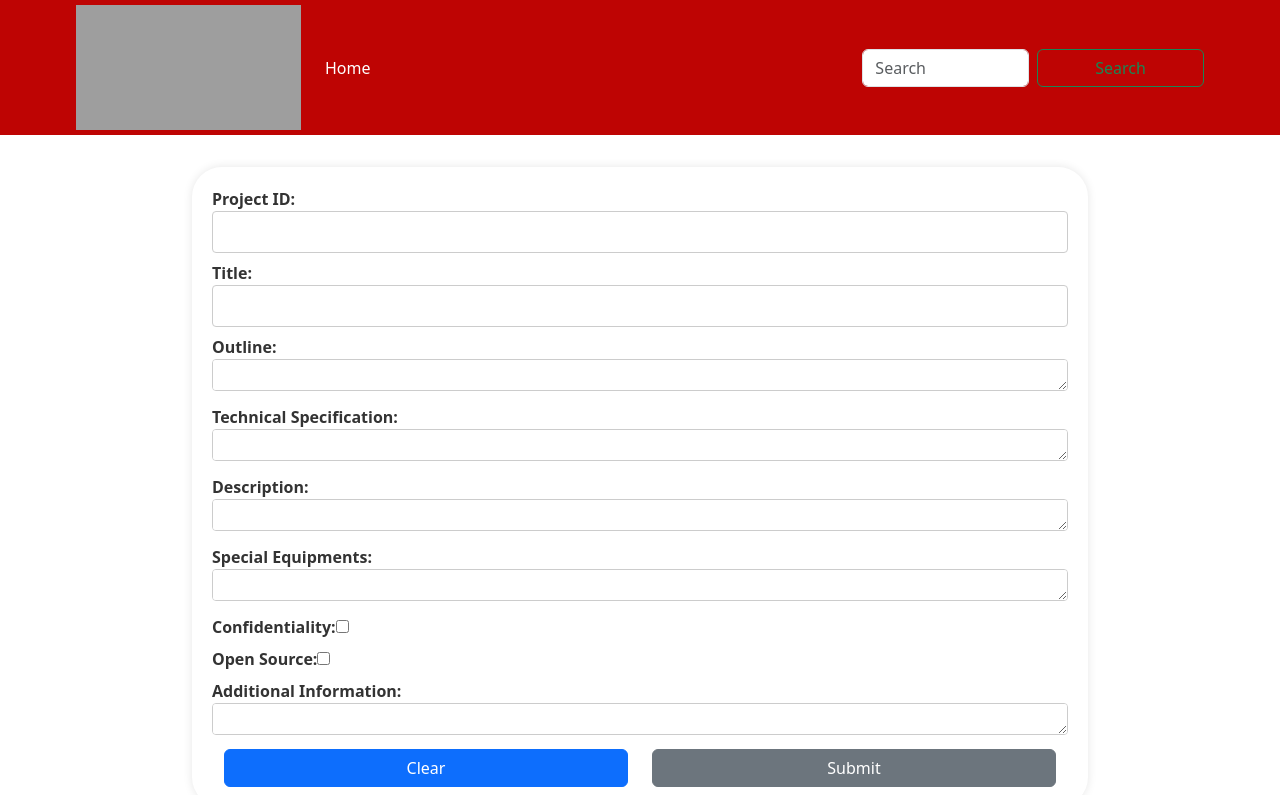
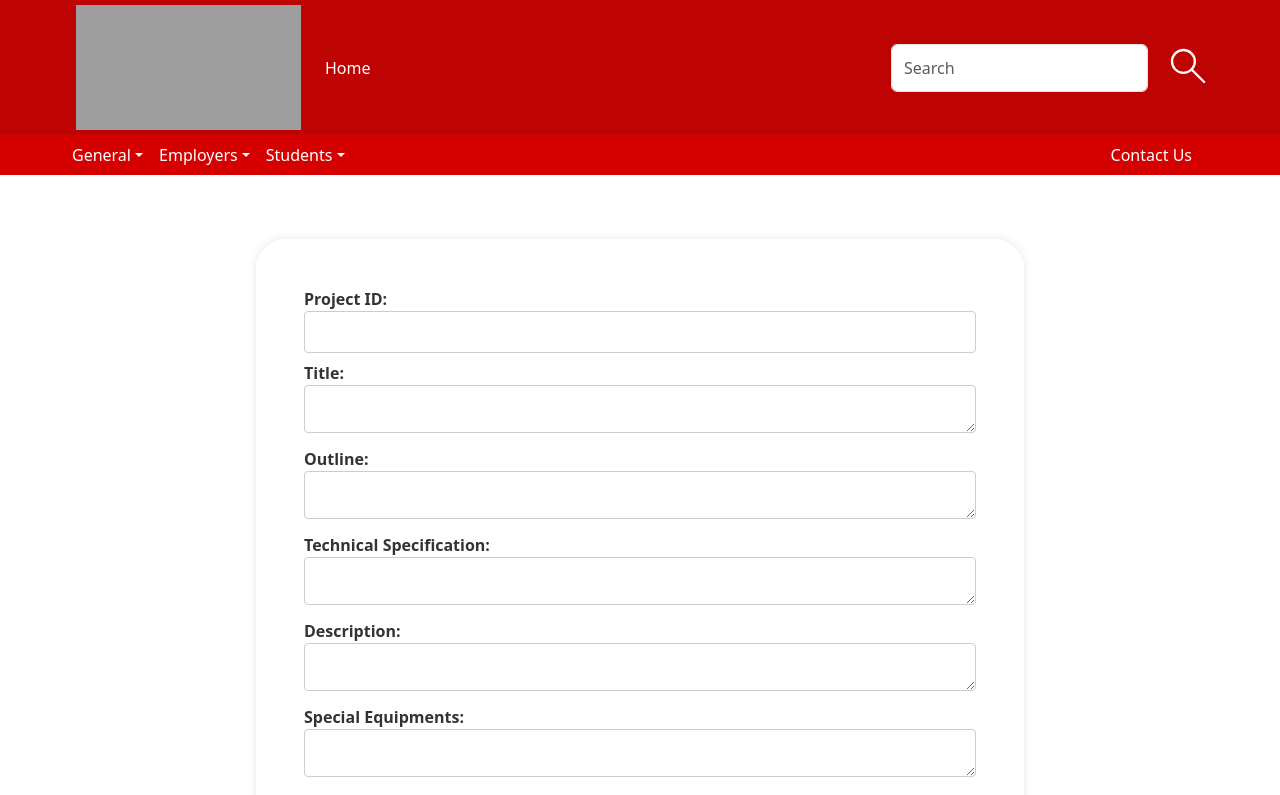
Before and after one commit to gp173/WIL, a React (Create React App) app in the folder Client/project/: page /form in a window 1280 px wide. Shown: the top 795 px of the page. Built offline with nearby package versions, Linux system fonts and the light colour scheme; grey boxes are pictures that could not be loaded.

Commit message:
Form Style updated

```diff
--- a/Client/project/src/components/ContactUs.js
+++ b/Client/project/src/components/ContactUs.js
@@ -6,10 +6,10 @@ import { FaFacebook, FaTwitter, FaInstagram, FaLinkedin } from "react-icons/fa";
 
 const ContactUs = () => {
   return (
-    <div className="page-div">
+    <div>
     <Home />
     {/* Add your contact us page content here */}
-    <div  className="contact-info">
+    <div  className="contact-info page-div">
           <div className="contact-column">
             <h5>Phone</h5>
             <p>
@@ -47,7 +47,7 @@ const ContactUs = () => {
           </div>
         </div>
 
-        <div className="follow-us">
+        <div className="follow-us page-div">
           <h5> Follow Us</h5>
           <div className="social-media-buttons">
             <a
--- a/Client/project/src/components/Header.css
+++ b/Client/project/src/components/Header.css
@@ -27,3 +27,18 @@
     --bs-navbar-padding-y: 0rem !important;
     background-color: #be0403;
 }
+
+.search-icon {
+    height: 3rem;
+    width: auto;
+    color: white;
+    position: relative;
+    bottom: 1rem;
+    right: 1rem;
+}
+
+.search-button {
+    height: 3rem;
+    width: 0;
+    background-color: transparent;
+}
--- a/Client/project/src/components/Header.js
+++ b/Client/project/src/components/Header.js
@@ -39,7 +39,7 @@
 
 import "./Header.css";
 
-function Header() {
+function Header(props) {
   return (
     <>
       <nav className="global-header navbar navbar-expand-lg">
@@ -80,9 +80,29 @@ function Header() {
                 placeholder="Search"
                 aria-label="Search"
               />
-              <button className="btn btn-outline-success" type="submit">
-                Search
+              <button className="search-button" type="submit">
+              <svg
+                viewBox="0 0 21 21"
+                fill="currentColor"
+                height="1em"
+                width="1em"
+                {...props}
+
+                className="search-icon"
+              >
+                <g
+                  fill="none"
+                  fillRule="evenodd"
+                  stroke="currentColor"
+                  strokeLinecap="round"
+                  strokeLinejoin="round"
+                >
+                  <path d="M13.5 8.5 A5 5 0 0 1 8.5 13.5 A5 5 0 0 1 3.5 8.5 A5 5 0 0 1 13.5 8.5 z" />
+                  <path d="M17.571 17.5L12 12" />
+                </g>
+              </svg>
               </button>
+
             </form>
           </div>
         </div>
--- a/Client/project/src/components/ProjectForm.css
+++ b/Client/project/src/components/ProjectForm.css
@@ -2,14 +2,14 @@
 #pf-container {
   display: flex;
   justify-content: center;
-
+  padding: 2rem 0 3rem 0;
 }
 
 #pf-form {
-  width: 70%;
+  width: 60%;
   display: flex;
   flex-direction: column;
-  padding: 20px;
+  padding: 3rem;
   margin-top: 2rem;
   background-color: transparent;
 
@@ -39,7 +39,7 @@ button {
 }
 
 textarea {
-  height: 2rem;
+  height: 3rem;
   width: 100%;
 }
 
--- a/Client/project/src/components/ProjectForm.js
+++ b/Client/project/src/components/ProjectForm.js
@@ -5,6 +5,7 @@ import Button from "react-bootstrap/Button";
 import Container from "react-bootstrap/Container";
 import Row from "react-bootstrap/Row";
 import Col from "react-bootstrap/Col";
+import Home from "./Home";
 
 const ProjectForm = () => {
     const [formData, setFormData] = useState({
@@ -88,6 +89,8 @@ const ProjectForm = () => {
     };
 
     return (
+        <div>
+            <Home />
             <div id="pf-container">
                 <form id="pf-form" onSubmit={handleSubmit}>
                     <label class="pf-label">
@@ -102,8 +105,7 @@ const ProjectForm = () => {
 
                     <label class="pf-label">
                         Title:
-          <input
-            type="text"
+                        <textarea
                             name="Title"
                             value={formData.Title}
                             onChange={handleChange}
@@ -114,7 +116,6 @@ const ProjectForm = () => {
                         Outline:
                         <textarea
                             name="Outline"
-            rows="4"
                             value={formData.Outline}
                             onChange={handleChange}
                         />
@@ -147,26 +148,32 @@ const ProjectForm = () => {
                         />
                     </label>
 
+                    <table>
+                        <tr>
+                            <td>
                                 <label class="pf-label">
-          Confidentiality:
                                     <input
                                         type="checkbox"
                                         name="Confidentiality"
                                         checked={formData.Confidentiality}
                                         onChange={handleChange}
                                     />
+                                    Confidentiality
                                 </label>
-
+                            </td>
+                            <td>
                                 <label class="pf-label">
-          Open Source:
                                     <input
                                         type="checkbox"
                                         name="OpenSource"
                                         checked={formData.OpenSource}
                                         onChange={handleChange}
                                     />
+                                    Open Source
                                 </label>
-
+                            </td>
+                        </tr>
+                    </table>
                     <label class="pf-label">
                         Additional Information:
                         <textarea
@@ -192,6 +199,7 @@ const ProjectForm = () => {
                     </Container>
                 </form>
             </div>
+        </div>
     );
 };
 
```
Lines whose indentation alone changed are shown as unchanged.
